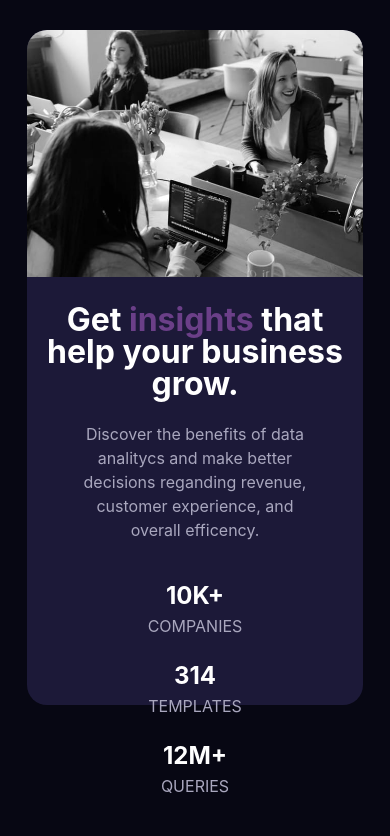
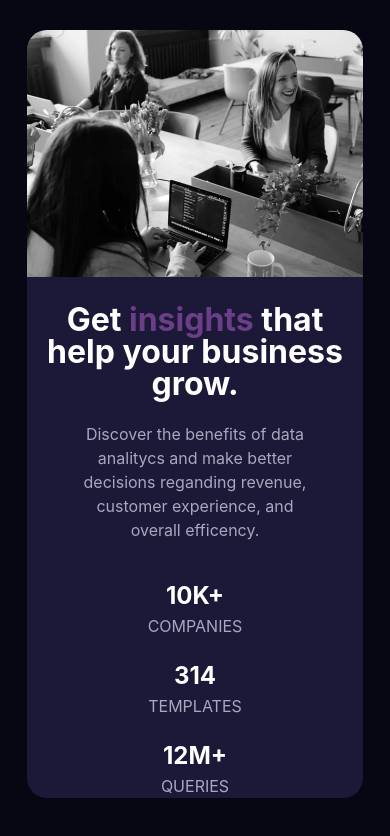
Before and after one commit to Cristiap17/pruebaIGlobal, a React (Vite) app: page / in a window 390 px wide. Shown: the top 836 px of the page. Built offline with nearby package versions, Linux system fonts and the light colour scheme.

Commit message:
Fix Responsive Desing

```diff
--- a/src/components/CardComponent.css
+++ b/src/components/CardComponent.css
@@ -35,7 +35,7 @@
         align-items: center;
         margin: 30px auto;
         width: 90%;
-        height: 80vh;
+        height: auto;
         border-radius: 20px;
         background-color: #1c1938;
     }
```
